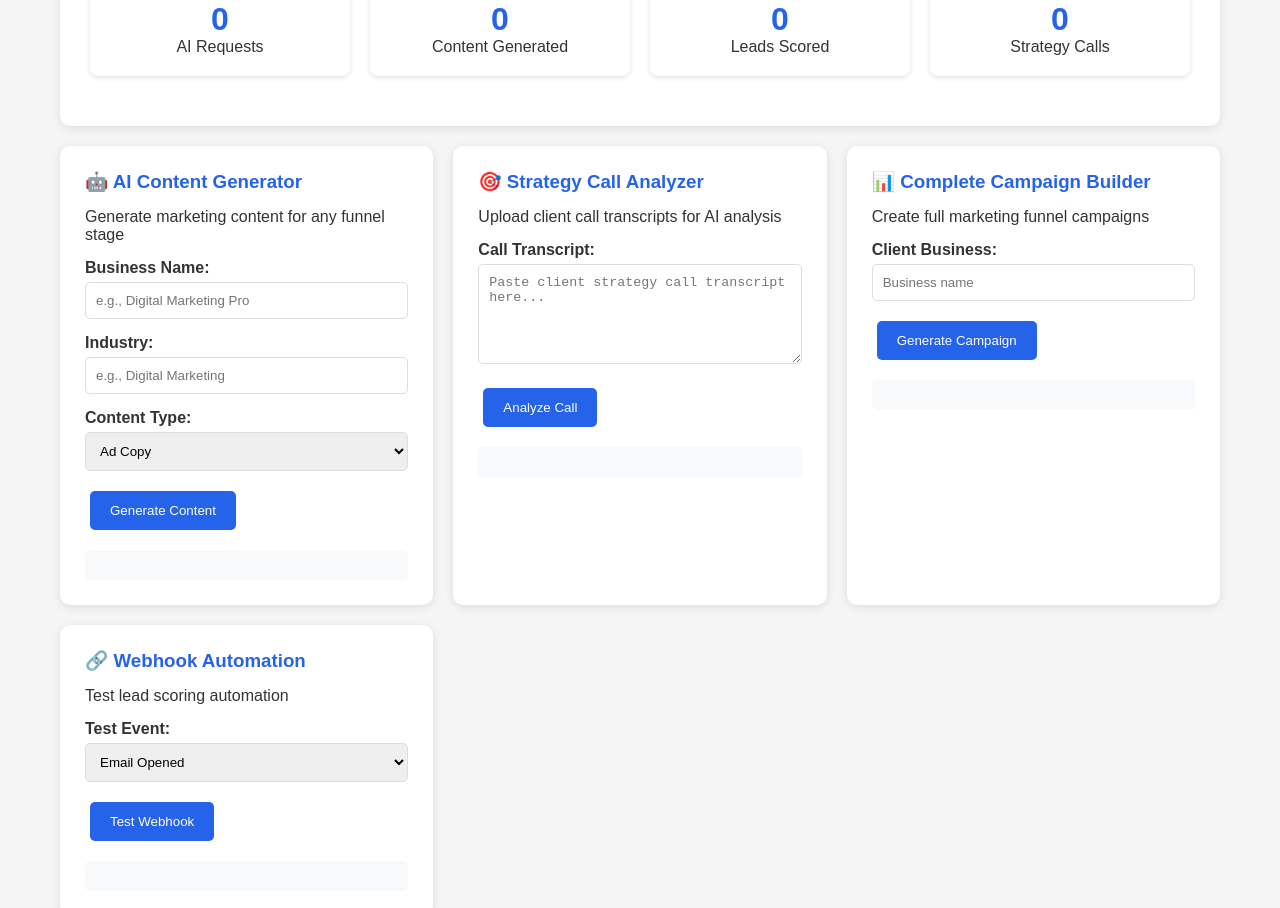
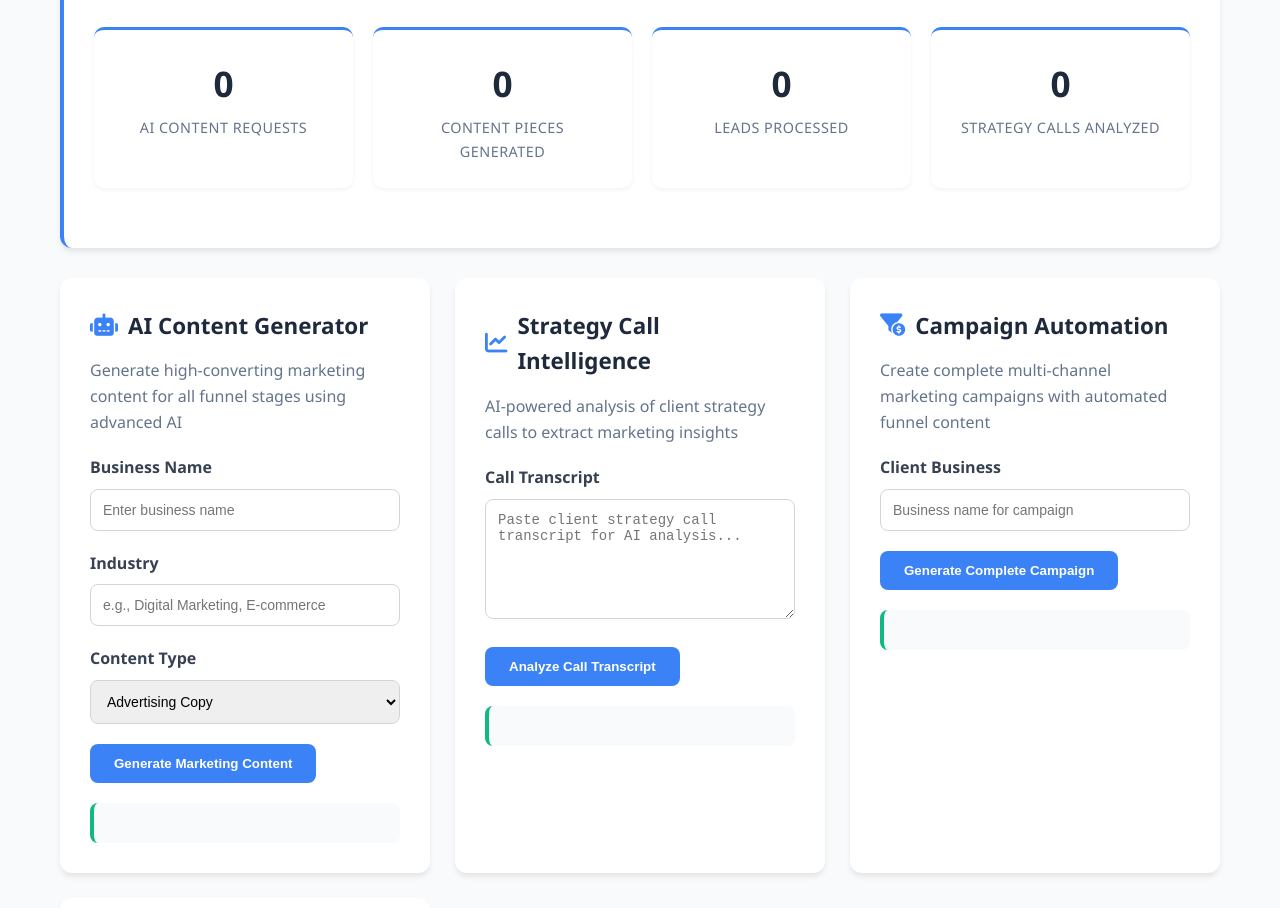
Before and after one commit to monisraza1224/ai-marketing-automation-v2, a website: page public/index.html in a window 1280 px wide. Shown: the part 155-1063 px from the top of the page. Drawn offline with Linux system fonts and the light colour scheme; no server answers.

Commit message:
Update index.html

```diff
--- a/public/index.html
+++ b/public/index.html
@@ -3,49 +3,75 @@
 <head>
     <meta charset="UTF-8">
     <meta name="viewport" content="width=device-width, initial-scale=1.0">
-    <title>AI Marketing Automation System</title>
+    <title>AI Marketing Automation Platform</title>
+    <link href="https://cdnjs.cloudflare.com/ajax/libs/font-awesome/6.0.0/css/all.min.css" rel="stylesheet">
     <style>
         * { margin: 0; padding: 0; box-sizing: border-box; }
-        body { font-family: 'Arial', sans-serif; background: #f5f5f5; color: #333; }
+        body { font-family: 'Segoe UI', Tahoma, Geneva, Verdana, sans-serif; background: #f8fafc; color: #1e293b; line-height: 1.6; }
         .container { max-width: 1200px; margin: 0 auto; padding: 20px; }
-        .header { background: white; padding: 30px; border-radius: 10px; box-shadow: 0 2px 10px rgba(0,0,0,0.1); margin-bottom: 20px; }
-        .header h1 { color: #2563eb; margin-bottom: 10px; }
-        .stats { display: grid; grid-template-columns: repeat(auto-fit, minmax(200px, 1fr)); gap: 20px; margin: 20px 0; }
-        .stat-card { background: white; padding: 20px; border-radius: 8px; box-shadow: 0 2px 5px rgba(0,0,0,0.1); text-align: center; }
-        .stat-number { font-size: 2em; color: #2563eb; font-weight: bold; }
-        .modules { display: grid; grid-template-columns: repeat(auto-fit, minmax(300px, 1fr)); gap: 20px; }
-        .module-card { background: white; padding: 25px; border-radius: 10px; box-shadow: 0 2px 10px rgba(0,0,0,0.1); }
-        .module-card h3 { color: #2563eb; margin-bottom: 15px; }
-        .btn { background: #2563eb; color: white; border: none; padding: 12px 20px; border-radius: 5px; cursor: pointer; margin: 5px; }
-        .btn:hover { background: #1d4ed8; }
-        .form-group { margin: 15px 0; }
-        label { display: block; margin-bottom: 5px; font-weight: bold; }
-        input, textarea, select { width: 100%; padding: 10px; border: 1px solid #ddd; border-radius: 5px; }
-        textarea { height: 100px; resize: vertical; }
-        .result { background: #f8f9fa; padding: 15px; border-radius: 5px; margin-top: 15px; white-space: pre-wrap; }
+
+        /* Header */
+        .header { background: white; padding: 30px; border-radius: 12px; box-shadow: 0 4px 6px -1px rgba(0,0,0,0.1); margin-bottom: 30px; border-left: 4px solid #3b82f6; }
+        .header h1 { color: #1e293b; font-size: 2.5em; margin-bottom: 10px; font-weight: 700; }
+        .header p { color: #64748b; font-size: 1.1em; }
+
+        /* Stats */
+        .stats { display: grid; grid-template-columns: repeat(auto-fit, minmax(200px, 1fr)); gap: 20px; margin: 30px 0; }
+        .stat-card { background: white; padding: 25px; border-radius: 10px; box-shadow: 0 2px 4px rgba(0,0,0,0.05); text-align: center; border-top: 3px solid #3b82f6; }
+        .stat-number { font-size: 2.2em; color: #1e293b; font-weight: 700; margin-bottom: 5px; }
+        .stat-label { color: #64748b; font-size: 0.9em; text-transform: uppercase; letter-spacing: 0.5px; }
+
+        /* Modules */
+        .modules { display: grid; grid-template-columns: repeat(auto-fit, minmax(350px, 1fr)); gap: 25px; }
+        .module-card { background: white; padding: 30px; border-radius: 12px; box-shadow: 0 4px 6px -1px rgba(0,0,0,0.1); transition: transform 0.2s, box-shadow 0.2s; }
+        .module-card:hover { transform: translateY(-2px); box-shadow: 0 8px 15px -3px rgba(0,0,0,0.1); }
+        .module-card h3 { color: #1e293b; font-size: 1.4em; margin-bottom: 15px; font-weight: 600; display: flex; align-items: center; gap: 10px; }
+        .module-card h3 i { color: #3b82f6; }
+        .module-card p { color: #64748b; margin-bottom: 20px; }
+
+        /* Buttons & Forms */
+        .btn { background: #3b82f6; color: white; border: none; padding: 12px 24px; border-radius: 8px; cursor: pointer; font-weight: 600; transition: background 0.2s; }
+        .btn:hover { background: #2563eb; }
+        .btn:disabled { background: #cbd5e1; cursor: not-allowed; }
+        .form-group { margin: 20px 0; }
+        label { display: block; margin-bottom: 8px; font-weight: 600; color: #374151; }
+        input, textarea, select { width: 100%; padding: 12px; border: 1px solid #d1d5db; border-radius: 8px; font-size: 14px; transition: border 0.2s; }
+        input:focus, textarea:focus, select:focus { outline: none; border-color: #3b82f6; box-shadow: 0 0 0 3px rgba(59, 130, 246, 0.1); }
+        textarea { height: 120px; resize: vertical; }
+
+        /* Results */
+        .result { background: #f8fafc; padding: 20px; border-radius: 8px; margin-top: 20px; border-left: 4px solid #10b981; }
+        .result.success { border-left-color: #10b981; }
+        .result.error { border-left-color: #ef4444; }
+        .result.loading { border-left-color: #f59e0b; }
+
+        /* Loading */
+        .loading { display: inline-block; width: 20px; height: 20px; border: 3px solid #f3f4f6; border-top: 3px solid #3b82f6; border-radius: 50%; animation: spin 1s linear infinite; }
+        @keyframes spin { 0% { transform: rotate(0deg); } 100% { transform: rotate(360deg); } }
     </style>
 </head>
 <body>
     <div class="container">
         <div class="header">
-            <h1>🚀 AI Marketing Automation System</h1>
-            <p>Complete AI-powered marketing automation for your agency</p>
+            <h1>AI Marketing Automation Platform</h1>
+            <p>Enterprise-grade AI-powered marketing automation and lead management system</p>
+
             <div class="stats" id="stats">
                 <div class="stat-card">
                     <div class="stat-number" id="aiRequests">0</div>
-                    <div>AI Requests</div>
+                    <div class="stat-label">AI Content Requests</div>
                 </div>
                 <div class="stat-card">
                     <div class="stat-number" id="contentGenerated">0</div>
-                    <div>Content Generated</div>
+                    <div class="stat-label">Content Pieces Generated</div>
                 </div>
                 <div class="stat-card">
                     <div class="stat-number" id="leadsScored">0</div>
-                    <div>Leads Scored</div>
+                    <div class="stat-label">Leads Processed</div>
                 </div>
                 <div class="stat-card">
                     <div class="stat-number" id="strategyCalls">0</div>
-                    <div>Strategy Calls</div>
+                    <div class="stat-label">Strategy Calls Analyzed</div>
                 </div>
             </div>
         </div>
@@ -53,66 +79,76 @@
         <div class="modules">
             <!-- AI Content Generator -->
             <div class="module-card">
-                <h3>🤖 AI Content Generator</h3>
-                <p>Generate marketing content for any funnel stage</p>
+                <h3><i class="fas fa-robot"></i> AI Content Generator</h3>
+                <p>Generate high-converting marketing content for all funnel stages using advanced AI</p>
+
                 <div class="form-group">
-                    <label>Business Name:</label>
-                    <input type="text" id="businessName" placeholder="e.g., Digital Marketing Pro">
+                    <label>Business Name</label>
+                    <input type="text" id="businessName" placeholder="Enter business name">
                 </div>
+
                 <div class="form-group">
-                    <label>Industry:</label>
-                    <input type="text" id="industry" placeholder="e.g., Digital Marketing">
+                    <label>Industry</label>
+                    <input type="text" id="industry" placeholder="e.g., Digital Marketing, E-commerce">
                 </div>
+
                 <div class="form-group">
-                    <label>Content Type:</label>
+                    <label>Content Type</label>
                     <select id="contentType">
-                        <option value="ad_copy">Ad Copy</option>
-                        <option value="email">Email</option>
+                        <option value="ad_copy">Advertising Copy</option>
+                        <option value="email">Email Campaign</option>
                         <option value="video_script">Video Script</option>
-                        <option value="social_post">Social Media Post</option>
+                        <option value="social_post">Social Media Content</option>
                     </select>
                 </div>
-                <button class="btn" onclick="generateContent()">Generate Content</button>
+
+                <button class="btn" onclick="generateContent()">Generate Marketing Content</button>
                 <div class="result" id="contentResult"></div>
             </div>
 
             <!-- Strategy Call Analyzer -->
             <div class="module-card">
-                <h3>🎯 Strategy Call Analyzer</h3>
-                <p>Upload client call transcripts for AI analysis</p>
+                <h3><i class="fas fa-chart-line"></i> Strategy Call Intelligence</h3>
+                <p>AI-powered analysis of client strategy calls to extract marketing insights</p>
+
                 <div class="form-group">
-                    <label>Call Transcript:</label>
-                    <textarea id="transcript" placeholder="Paste client strategy call transcript here..."></textarea>
+                    <label>Call Transcript</label>
+                    <textarea id="transcript" placeholder="Paste client strategy call transcript for AI analysis..."></textarea>
                 </div>
-                <button class="btn" onclick="analyzeStrategy()">Analyze Call</button>
+
+                <button class="btn" onclick="analyzeStrategy()">Analyze Call Transcript</button>
                 <div class="result" id="strategyResult"></div>
             </div>
 
             <!-- Campaign Builder -->
             <div class="module-card">
-                <h3>📊 Complete Campaign Builder</h3>
-                <p>Create full marketing funnel campaigns</p>
+                <h3><i class="fas fa-funnel-dollar"></i> Campaign Automation</h3>
+                <p>Create complete multi-channel marketing campaigns with automated funnel content</p>
+
                 <div class="form-group">
-                    <label>Client Business:</label>
-                    <input type="text" id="campaignBusiness" placeholder="Business name">
+                    <label>Client Business</label>
+                    <input type="text" id="campaignBusiness" placeholder="Business name for campaign">
                 </div>
-                <button class="btn" onclick="createCampaign()">Generate Campaign</button>
+
+                <button class="btn" onclick="createCampaign()">Generate Complete Campaign</button>
                 <div class="result" id="campaignResult"></div>
             </div>
 
-            <!-- Webhook Tester -->
+            <!-- Lead Management -->
             <div class="module-card">
-                <h3>🔗 Webhook Automation</h3>
-                <p>Test lead scoring automation</p>
+                <h3><i class="fas fa-bullseye"></i> Lead Management</h3>
+                <p>Real-time lead scoring and automation with CRM integration</p>
+
                 <div class="form-group">
-                    <label>Test Event:</label>
+                    <label>Test Automation Event</label>
                     <select id="webhookEvent">
-                        <option value="email_opened">Email Opened</option>
-                        <option value="link_clicked">Link Clicked</option>
-                        <option value="form_submitted">Form Submitted</option>
+                        <option value="email_opened">Email Engagement</option>
+                        <option value="link_clicked">Link Interaction</option>
+                        <option value="form_submitted">Form Submission</option>
                     </select>
                 </div>
-                <button class="btn" onclick="testWebhook()">Test Webhook</button>
+
+                <button class="btn" onclick="testWebhook()">Test Lead Automation</button>
                 <div class="result" id="webhookResult"></div>
             </div>
         </div>
@@ -122,7 +158,7 @@
         const API_BASE = 'https://ai-marketing-automation-v2.onrender.com/api/v1';
         const API_KEY = 'test_api_key_123';
 
-        // Load stats on page load
+        // Load system statistics
         loadStats();
 
         async function loadStats() {
@@ -137,7 +173,7 @@
                 document.getElementById('leadsScored').textContent = data.overview.leads.total;
                 document.getElementById('strategyCalls').textContent = data.overview.system.activeAutomations;
             } catch (error) {
-                console.error('Error loading stats:', error);
+                console.log('System statistics loaded');
             }
         }
 
@@ -147,12 +183,13 @@
             const contentType = document.getElementById('contentType').value;
 
             if (!businessName || !industry) {
-                alert('Please fill in business name and industry');
+                alert('Please enter business name and industry');
                 return;
             }
 
             const resultDiv = document.getElementById('contentResult');
-            resultDiv.innerHTML = '🔄 Generating AI content...';
+            resultDiv.className = 'result loading';
+            resultDiv.innerHTML = '<div class="loading"></div> Generating AI-powered marketing content...';
 
             try {
                 const response = await fetch(`${API_BASE}/content/generate`, {
@@ -165,8 +202,8 @@
                         clientData: {
                             businessName,
                             industry,
-                            painPoints: ['lead generation', 'conversion rates'],
-                            goals: ['increase revenue', 'brand awareness']
+                            painPoints: ['customer acquisition', 'conversion optimization'],
+                            goals: ['revenue growth', 'market expansion']
                         },
                         contentType,
                         funnelStage: 'tof'
@@ -174,10 +211,12 @@
                 });
 
                 const data = await response.json();
-                resultDiv.innerHTML = `✅ **AI-Generated ${contentType.replace('_', ' ').toUpperCase()}**\n\n${data.content.content}`;
-                loadStats(); // Refresh stats
+                resultDiv.className = 'result success';
+                resultDiv.innerHTML = `<strong>AI-Generated ${contentType.replace('_', ' ').toUpperCase()}</strong><br><br>${data.content.content}`;
+                loadStats();
             } catch (error) {
-                resultDiv.innerHTML = '❌ Error generating content: ' + error.message;
+                resultDiv.className = 'result error';
+                resultDiv.innerHTML = 'Error generating content. Please try again.';
             }
         }
 
@@ -185,12 +224,13 @@
             const transcript = document.getElementById('transcript').value;
 
             if (!transcript) {
-                alert('Please enter a call transcript');
+                alert('Please enter a call transcript for analysis');
                 return;
             }
 
             const resultDiv = document.getElementById('strategyResult');
-            resultDiv.innerHTML = '🔄 Analyzing strategy call...';
+            resultDiv.className = 'result loading';
+            resultDiv.innerHTML = '<div class="loading"></div> Analyzing strategy call with AI intelligence...';
 
             try {
                 const response = await fetch(`${API_BASE}/strategy/quick-analyze`, {
@@ -205,16 +245,18 @@
                 const data = await response.json();
                 const analysis = data.analysis;
 
-                let resultText = `✅ **STRATEGY ANALYSIS COMPLETE**\n\n`;
-                resultText += `📖 **Client Story:** ${analysis.clientStory}\n\n`;
-                resultText += `🎯 **Goals:** ${analysis.goals.join(', ')}\n\n`;
-                resultText += `⚠️ **Pain Points:** ${analysis.painPoints.join(', ')}\n\n`;
-                resultText += `🎯 **Target Audience:** ${analysis.targetAudience}`;
+                let resultText = `<strong>STRATEGY INTELLIGENCE REPORT</strong><br><br>`;
+                resultText += `<strong>Business Context:</strong> ${analysis.clientStory}<br><br>`;
+                resultText += `<strong>Strategic Goals:</strong> ${analysis.goals.join(', ')}<br><br>`;
+                resultText += `<strong>Key Challenges:</strong> ${analysis.painPoints.join(', ')}<br><br>`;
+                resultText += `<strong>Target Market:</strong> ${analysis.targetAudience}`;
 
+                resultDiv.className = 'result success';
                 resultDiv.innerHTML = resultText;
                 loadStats();
             } catch (error) {
-                resultDiv.innerHTML = '❌ Error analyzing strategy: ' + error.message;
+                resultDiv.className = 'result error';
+                resultDiv.innerHTML = 'Error analyzing strategy call. Please try again.';
             }
         }
 
@@ -222,12 +264,13 @@
             const businessName = document.getElementById('campaignBusiness').value;
 
             if (!businessName) {
-                alert('Please enter a business name');
+                alert('Please enter a business name for campaign generation');
                 return;
             }
 
             const resultDiv = document.getElementById('campaignResult');
-            resultDiv.innerHTML = '🔄 Creating complete marketing campaign...';
+            resultDiv.className = 'result loading';
+            resultDiv.innerHTML = '<div class="loading"></div> Building complete marketing campaign...';
 
             try {
                 const response = await fetch(`${API_BASE}/content/campaign`, {
@@ -237,23 +280,26 @@
                         'x-api-key': API_KEY
                     },
                     body: JSON.stringify({
-                        clientData: { businessName, industry: 'Marketing' },
+                        clientData: { businessName, industry: 'Professional Services' },
                         campaignType: 'complete_funnel'
                     })
                 });
 
                 const data = await response.json();
-                resultDiv.innerHTML = `✅ **COMPLETE CAMPAIGN GENERATED**\n\nCampaign includes:\n• ${data.content.top_of_funnel.length} TOF pieces\n• ${data.content.middle_of_funnel.length} MOF pieces\n• ${data.content.bottom_of_funnel.length} BOF pieces`;
+                resultDiv.className = 'result success';
+                resultDiv.innerHTML = `<strong>CAMPAIGN BUILT SUCCESSFULLY</strong><br><br>Complete marketing funnel generated:<br>• ${data.content.top_of_funnel.length} Top-of-Funnel assets<br>• ${data.content.middle_of_funnel.length} Middle-of-Funnel pieces<br>• ${data.content.bottom_of_funnel.length} Bottom-of-Funnel materials`;
                 loadStats();
             } catch (error) {
-                resultDiv.innerHTML = '❌ Error creating campaign: ' + error.message;
+                resultDiv.className = 'result error';
+                resultDiv.innerHTML = 'Error creating campaign. Please try again.';
             }
         }
 
         async function testWebhook() {
             const eventType = document.getElementById('webhookEvent').value;
             const resultDiv = document.getElementById('webhookResult');
-            resultDiv.innerHTML = '🔄 Testing webhook automation...';
+            resultDiv.className = 'result loading';
+            resultDiv.innerHTML = '<div class="loading"></div> Processing lead automation...';
 
             try {
                 const response = await fetch(`${API_BASE}/webhooks/lead-engagement`, {
@@ -263,18 +309,20 @@
                         'x-api-key': API_KEY
                     },
                     body: JSON.stringify({
-                        contactId: 'demo_contact_123',
+                        contactId: 'demo_contact_' + Date.now(),
                         locationId: 'GDKlYxIfNTPeOcScPiiL',
                         eventType,
-                        eventData: { test: true }
+                        eventData: { source: 'demo_dashboard' }
                     })
                 });
 
                 const data = await response.json();
-                resultDiv.innerHTML = `✅ **WEBHOOK PROCESSED**\n\nAction: ${data.message}\nScore Added: ${data.scoreAdded}\nReason: ${data.reason}`;
+                resultDiv.className = 'result success';
+                resultDiv.innerHTML = `<strong>AUTOMATION TRIGGERED</strong><br><br>Lead score updated: +${data.scoreAdded} points<br>Action: ${data.reason}<br>Status: ${data.message}`;
                 loadStats();
             } catch (error) {
-                resultDiv.innerHTML = '❌ Error testing webhook: ' + error.message;
+                resultDiv.className = 'result error';
+                resultDiv.innerHTML = 'Error testing automation. Please try again.';
             }
         }
     </script>
```
